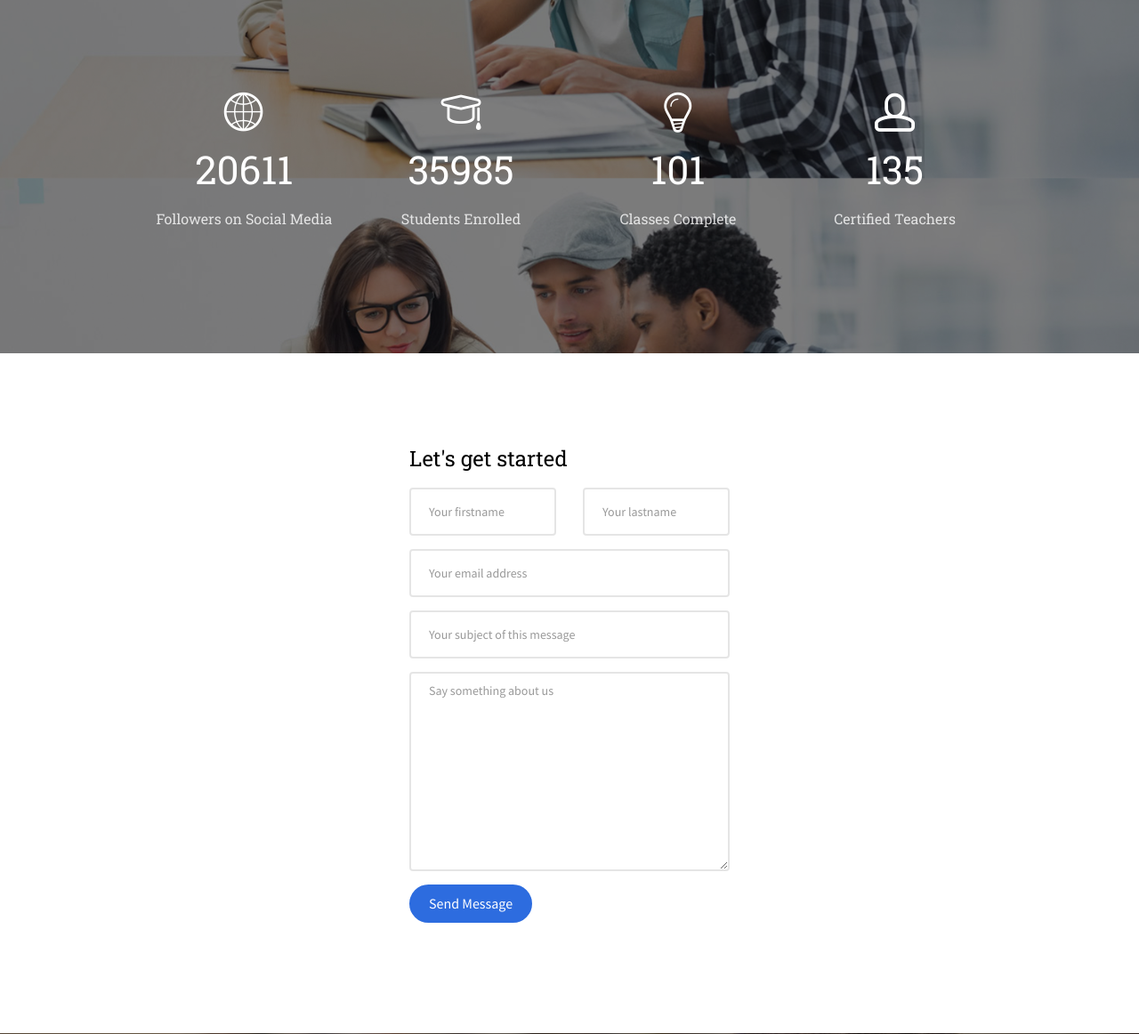
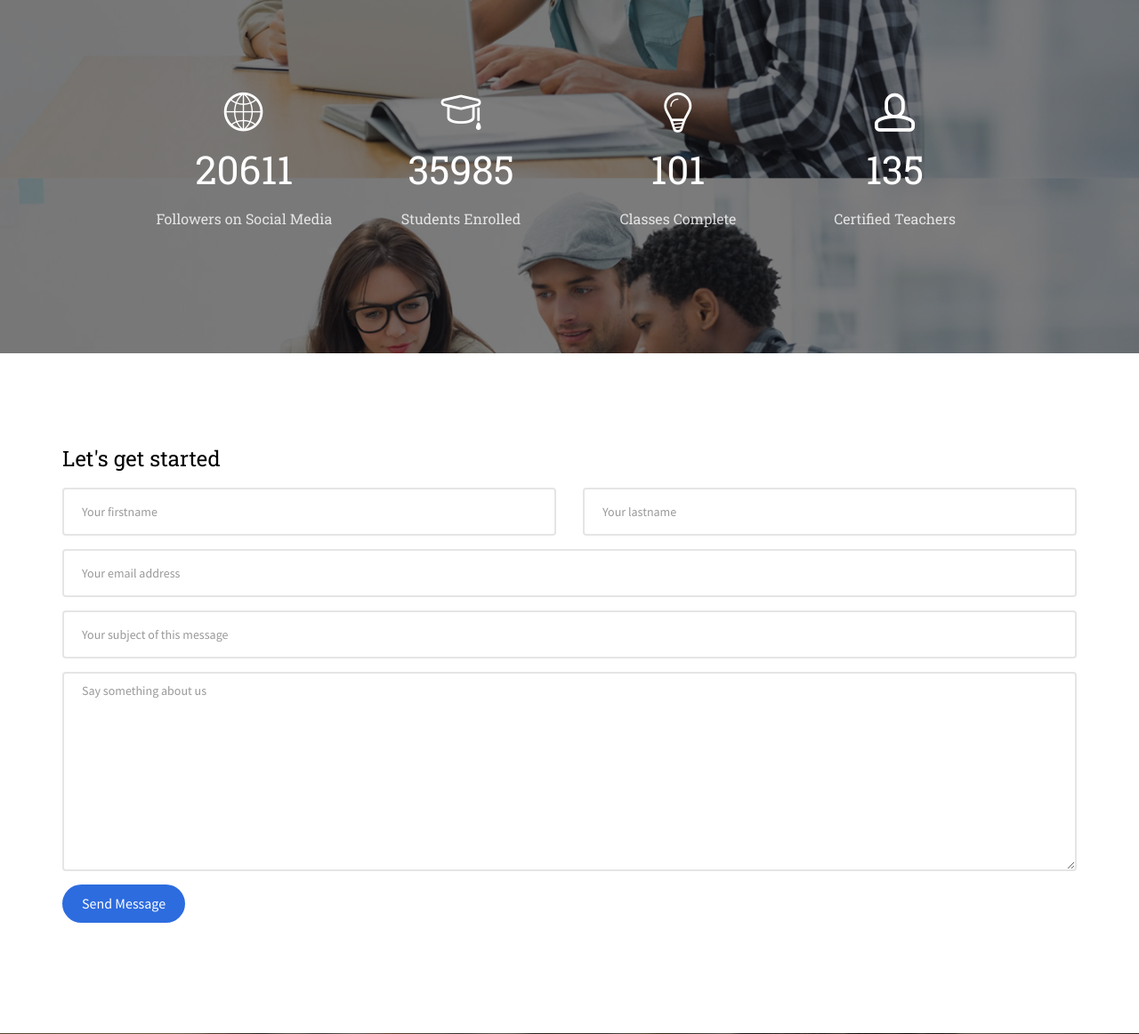
Before and after one commit to vladimirdj/openlearn, a PHP site: page /signup.php in a window 1280 px wide. Shown: the part 1392-2554 px from the top of the page at 89% size. Run offline with PHP 8.4, Linux system fonts and the light colour scheme; some libraries are stand-ins or nearby versions; some web fonts are replaced.

Commit message:
Fixed width issues.

```diff
--- a/signup.php
+++ b/signup.php
@@ -233,7 +233,7 @@
 <div id="fh5co-contact">
 		<div class="container">
 			<div class="row">
-				<div class="col-md-4 col-md-offset-4 animate-box">
+				<div class="col-md-12 animate-box">
 					<h3>Let's get started</h3>
 					<form action="#">
 						<div class="row form-group">
```
